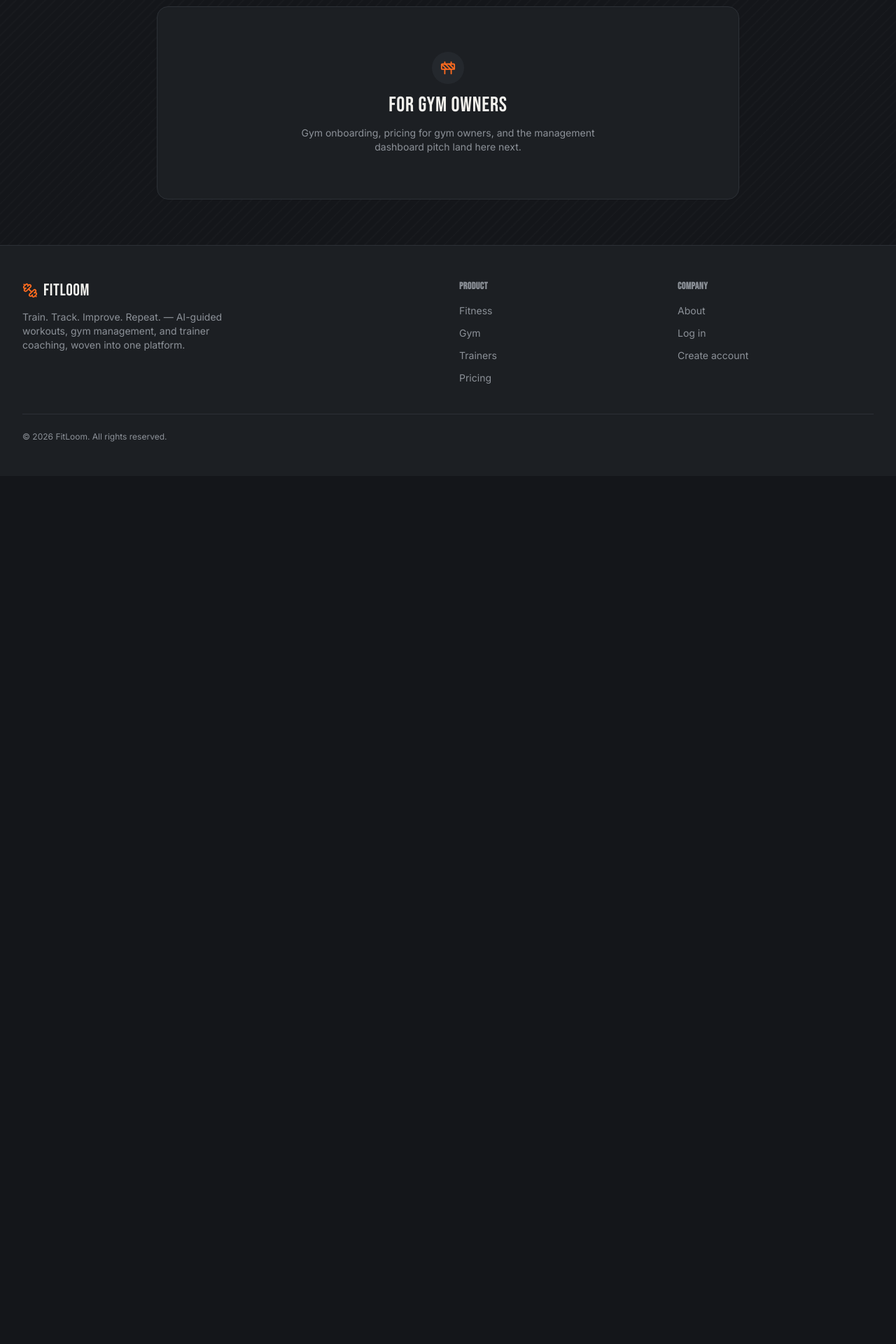
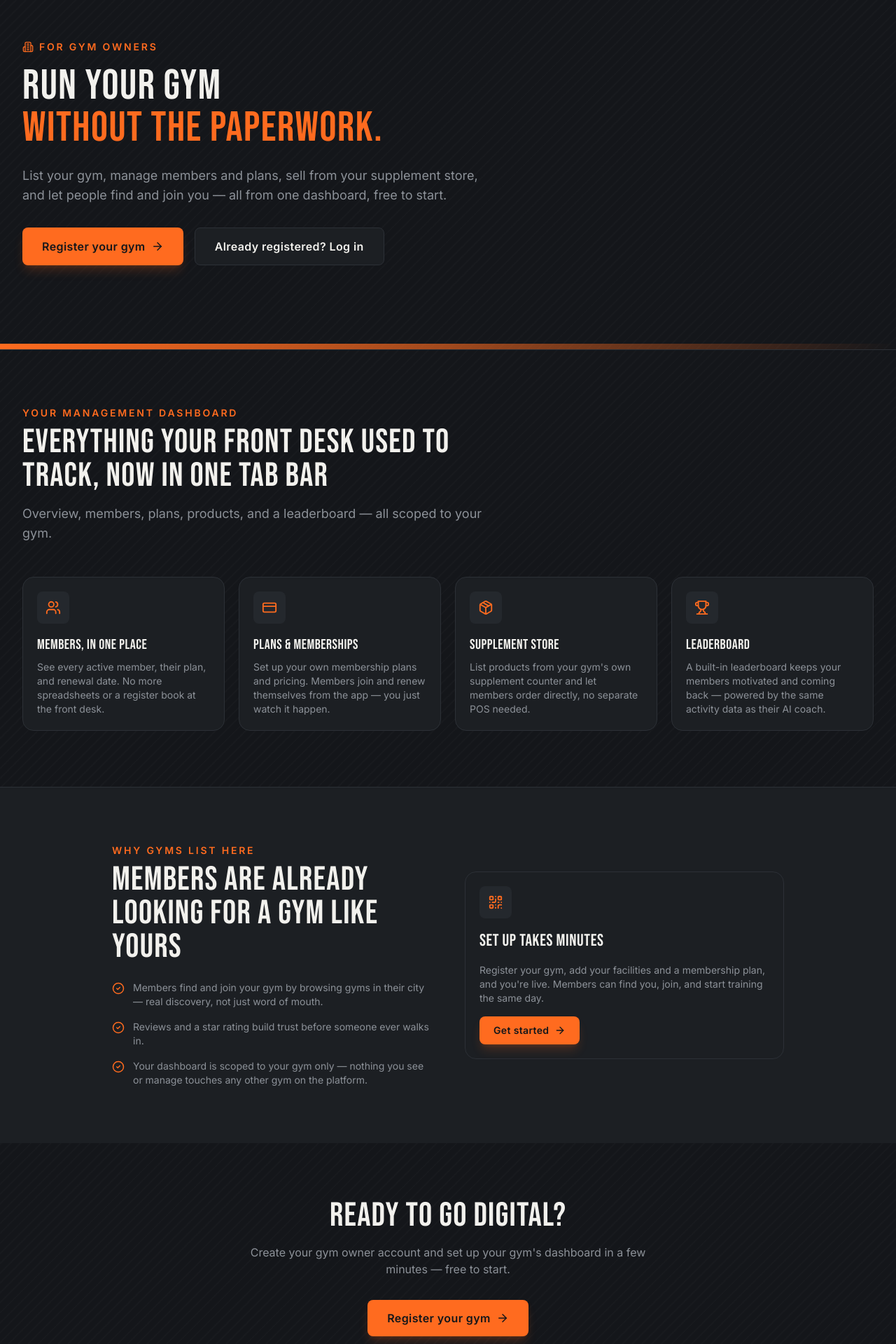
Before and after one commit to BIBEKRAJ12322567/FITLOOM, a React (Vite) app in the folder frontend/: page /gym in a window 1280 px wide. Shown: the part 120-2040 px from the top of the page at 70% size. Before the commit the page ends 800 px from the top, so only its background shows below. Built offline with nearby package versions, Linux system fonts and the light colour scheme; no server answers.

Commit message:
Build /gym marketing page; pre-select gym_owner role from CTA and route new gym owners to /app/owner

```diff
--- a/frontend/src/pages/public/Gym.jsx
+++ b/frontend/src/pages/public/Gym.jsx
@@ -1,8 +1,144 @@
-import ComingSoon from '../../components/ui/ComingSoon';
+import { Link } from 'react-router-dom';
+import {
+  Building2,
+  Users,
+  CreditCard,
+  Trophy,
+  Package,
+  QrCode,
+  ArrowRight,
+  CheckCircle2,
+} from 'lucide-react';
+import Button from '../../components/ui/Button';
+import Card from '../../components/ui/Card';
+import SectionHeading from '../../components/ui/SectionHeading';
+
+const DASHBOARD_FEATURES = [
+  {
+    icon: Users,
+    title: 'Members, in one place',
+    body: 'See every active member, their plan, and renewal date. No more spreadsheets or a register book at the front desk.',
+  },
+  {
+    icon: CreditCard,
+    title: 'Plans & memberships',
+    body: 'Set up your own membership plans and pricing. Members join and renew themselves from the app — you just watch it happen.',
+  },
+  {
+    icon: Package,
+    title: 'Supplement store',
+    body: "List products from your gym's own supplement counter and let members order directly, no separate POS needed.",
+  },
+  {
+    icon: Trophy,
+    title: 'Leaderboard',
+    body: 'A built-in leaderboard keeps your members motivated and coming back — powered by the same activity data as their AI coach.',
+  },
+];
+
+const WHY = [
+  'Members find and join your gym by browsing gyms in their city — real discovery, not just word of mouth.',
+  'Reviews and a star rating build trust before someone ever walks in.',
+  'Your dashboard is scoped to your gym only — nothing you see or manage touches any other gym on the platform.',
+];
+
 export default function Gym() {
   return (
-    <div className="mx-auto max-w-4xl px-4 py-16 sm:px-6 lg:px-8">
-      <ComingSoon title="FOR GYM OWNERS" note="Gym onboarding, pricing for gym owners, and the management dashboard pitch land here next." />
+    <div>
+      <section className="relative overflow-hidden border-b border-steel">
+        <div className="mx-auto max-w-7xl px-4 py-20 sm:px-6 lg:px-8 lg:py-28">
+          <div className="max-w-2xl">
+            <p className="mb-4 flex items-center gap-2 text-sm font-semibold uppercase tracking-[0.2em] text-tape">
+              <Building2 size={16} />
+              For gym owners
+            </p>
+            <h1 className="font-display text-4xl leading-[1.05] text-chalk sm:text-5xl lg:text-6xl">
+              RUN YOUR GYM
+              <br />
+              <span className="text-tape">WITHOUT THE PAPERWORK.</span>
+            </h1>
+            <p className="mt-6 text-lg text-muted">
+              List your gym, manage members and plans, sell from your supplement store, and let
+              people find and join you — all from one dashboard, free to start.
+            </p>
+            <div className="mt-8 flex flex-wrap gap-4">
+              <Button as={Link} to="/register?role=gym_owner" size="lg" className="gap-2">
+                Register your gym <ArrowRight size={18} />
+              </Button>
+              <Button as={Link} to="/login" variant="secondary" size="lg">
+                Already registered? Log in
+              </Button>
+            </div>
+          </div>
+        </div>
+        <div className="h-2 w-full bg-gradient-to-r from-tape via-tape/60 to-transparent" />
+      </section>
+
+      <section className="mx-auto max-w-7xl px-4 py-20 sm:px-6 lg:px-8">
+        <SectionHeading
+          eyebrow="Your management dashboard"
+          title="Everything your front desk used to track, now in one tab bar"
+          subtitle="Overview, members, plans, products, and a leaderboard — all scoped to your gym."
+        />
+        <div className="mt-12 grid grid-cols-1 gap-5 sm:grid-cols-2 lg:grid-cols-4">
+          {DASHBOARD_FEATURES.map((f) => (
+            <Card key={f.title} className="h-full">
+              <span className="mb-4 inline-flex rounded-lg bg-raised p-3 text-tape">
+                <f.icon size={22} />
+              </span>
+              <h3 className="mb-2 font-display text-xl tracking-wide text-chalk">{f.title}</h3>
+              <p className="text-sm text-muted">{f.body}</p>
+            </Card>
+          ))}
+        </div>
+      </section>
+
+      <section className="border-t border-steel bg-panel">
+        <div className="mx-auto max-w-5xl px-4 py-20 sm:px-6 lg:px-8">
+          <div className="grid grid-cols-1 gap-12 lg:grid-cols-2 lg:items-center">
+            <div>
+              <SectionHeading
+                eyebrow="Why gyms list here"
+                title="Members are already looking for a gym like yours"
+              />
+              <ul className="mt-6 space-y-4">
+                {WHY.map((point) => (
+                  <li key={point} className="flex items-start gap-3 text-sm text-muted">
+                    <CheckCircle2 size={18} className="mt-0.5 shrink-0 text-tape" />
+                    <span>{point}</span>
+                  </li>
+                ))}
+              </ul>
+            </div>
+            <Card className="flex flex-col items-start gap-4">
+              <span className="rounded-lg bg-raised p-3 text-tape">
+                <QrCode size={22} />
+              </span>
+              <h3 className="font-display text-2xl tracking-wide text-chalk">
+                Set up takes minutes
+              </h3>
+              <p className="text-sm text-muted">
+                Register your gym, add your facilities and a membership plan, and you&apos;re
+                live. Members can find you, join, and start training the same day.
+              </p>
+              <Button as={Link} to="/register?role=gym_owner" className="gap-2">
+                Get started <ArrowRight size={16} />
+              </Button>
+            </Card>
+          </div>
+        </div>
+      </section>
+
+      <section className="mx-auto max-w-4xl px-4 py-20 text-center sm:px-6 lg:px-8">
+        <h2 className="font-display text-4xl text-chalk sm:text-5xl">READY TO GO DIGITAL?</h2>
+        <p className="mx-auto mt-4 max-w-xl text-muted">
+          Create your gym owner account and set up your gym&apos;s dashboard in a few minutes —
+          free to start.
+        </p>
+        <Button as={Link} to="/register?role=gym_owner" size="lg" className="mt-8 gap-2">
+          Register your gym <ArrowRight size={18} />
+        </Button>
+      </section>
     </div>
   );
 }
--- a/frontend/src/pages/public/Register.jsx
+++ b/frontend/src/pages/public/Register.jsx
@@ -1,5 +1,5 @@
 import { useState } from 'react';
-import { Link, useNavigate } from 'react-router-dom';
+import { Link, useNavigate, useSearchParams } from 'react-router-dom';
 import { Dumbbell } from 'lucide-react';
 import Input from '../../components/ui/Input';
 import Button from '../../components/ui/Button';
@@ -10,11 +10,18 @@ const ROLES = [
   { value: 'trainer', label: 'Trainer' },
   { value: 'gym_owner', label: 'Gym owner' },
 ];
+const VALID_ROLE_VALUES = ROLES.map((r) => r.value);
 
 export default function Register() {
   const { register, loading } = useAuth();
   const navigate = useNavigate();
-  const [form, setForm] = useState({ name: '', email: '', password: '', confirmPassword: '', role: 'user' });
+  const [searchParams] = useSearchParams();
+  // Lets links like /register?role=gym_owner (e.g. the "I run a gym" page)
+  // land with that role pre-selected. Falls back to 'user' for anything
+  // missing or not a valid registerable role.
+  const requestedRole = searchParams.get('role');
+  const initialRole = VALID_ROLE_VALUES.includes(requestedRole) ? requestedRole : 'user';
+  const [form, setForm] = useState({ name: '', email: '', password: '', confirmPassword: '', role: initialRole });
   const [formError, setFormError] = useState('');
 
   const handleChange = (e) => setForm((f) => ({ ...f, [e.target.name]: e.target.value }));
@@ -34,7 +41,10 @@ export default function Register() {
 
     try {
       await register({ name: form.name, email: form.email, password: form.password, role: form.role });
-      navigate('/app/dashboard', { replace: true });
+      // Gym owners have nowhere to go from the generic member dashboard —
+      // send them straight to where they register their gym.
+      const destination = form.role === 'gym_owner' ? '/app/owner' : '/app/dashboard';
+      navigate(destination, { replace: true });
     } catch (err) {
       setFormError(err.message);
     }
```
